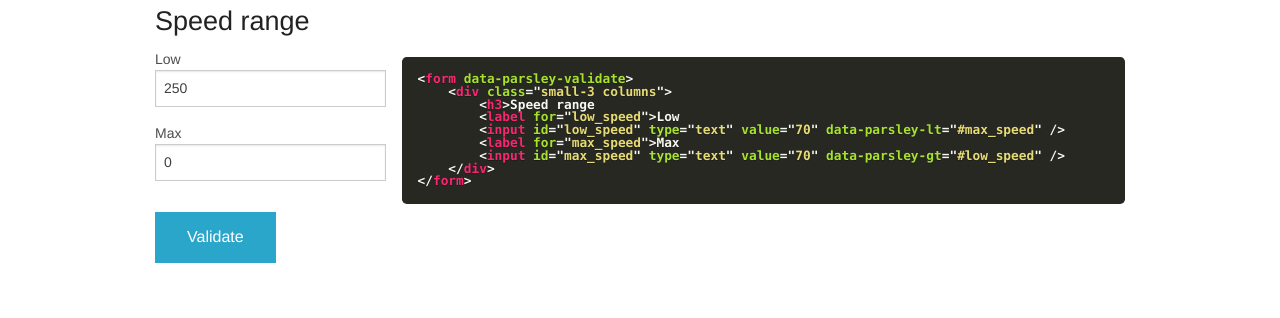
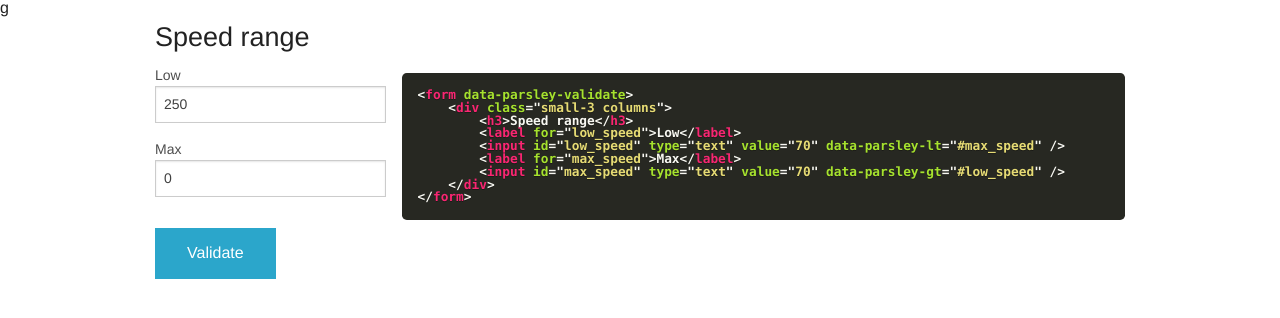
Before and after one commit to mvpotter/parsley-extra-validators, a plain HTML site: page index.html in a window 1280 px wide. Drawn offline with Linux system fonts and the light colour scheme; a script that the page names is missing.

Commit message:
Issue with displaying closing tags with Prism is fixed

```diff
--- a/index.html
+++ b/index.html
@@ -6,7 +6,7 @@
 
 		<title>Parsley Validators Example</title>
 
-		<script type="text/javascript" src="libs/jquery-1.11.1.min.js"></script>
+		g
 		<script type="text/javascript" src="libs/parsley-2.0.2.min.js"></script>
 		<script type="text/javascript" src="libs/parsley-fields-comparison-validators.js"></script>
 		<script type="text/javascript" src="libs/foundation-5.3.0/js/foundation.min.js"></script>
@@ -57,10 +57,10 @@
 						<div class="small-9 columns">
 							<pre><code class="language-markup">&lt;form data-parsley-validate>
 	&lt;div class="small-3 columns">
-		&lt;h3>Speed range</h3>
-		&lt;label for="low_speed">Low</label>
+		&lt;h3>Speed range&lt;/h3>
+		&lt;label for="low_speed">Low&lt;/label>
 		&lt;input id="low_speed" type="text" value="70" data-parsley-lt="#max_speed" />
-		&lt;label for="max_speed">Max</label>
+		&lt;label for="max_speed">Max&lt;/label>
 		&lt;input id="max_speed" type="text" value="70" data-parsley-gt="#low_speed" />
 	&lt;/div>
 &lt;/form></code></pre>
```
